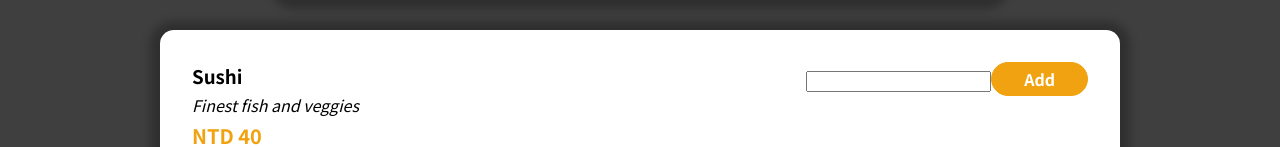
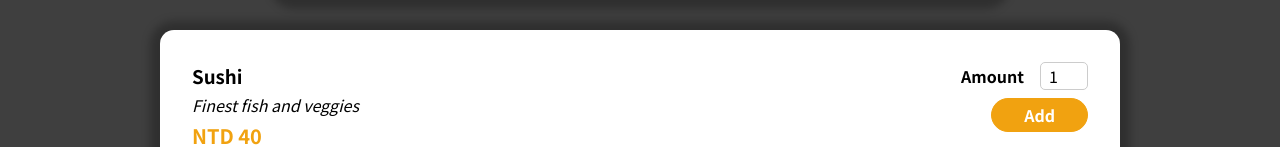
Before and after one commit to JohnnyHsu041/food-order-app, a React (Create React App) app: page / in a window 1280 px wide. Shown: the part 667-814 px from the top of the page. Built offline with nearby package versions, Linux system fonts and the light colour scheme.

Commit message:
created input and fixed mealitem form's label issue

```diff
--- a/src/components/Meals/AvaliableMeals.js
+++ b/src/components/Meals/AvaliableMeals.js
@@ -34,6 +34,7 @@
 function AvaliableMeals() {
   const mealList = DUMMY_MEALS.map((meal) => (
     <MealItem
+      id={meal.id}
       key={meal.id}
       name={meal.name}
       description={meal.description}
--- a/src/components/Meals/MealItem/MealItem.js
+++ b/src/components/Meals/MealItem/MealItem.js
@@ -14,7 +14,7 @@
         <div className={classes.price}>{price}</div>
       </div>
       <div>
-        <MealItemForm />
+        <MealItemForm id={props.id} />
       </div>
     </li>
   );
--- a/src/components/Meals/MealItem/MealItemForm.js
+++ b/src/components/Meals/MealItem/MealItemForm.js
@@ -1,11 +1,22 @@
 import React from "react";
 
+import Input from "../../UI/Input";
 import classes from "./MealItemForm.module.css";
 
 function MealItemForm(props) {
   return (
     <form className={classes.form}>
-      <input />
+      <Input
+        label="Amount"
+        input={{
+          id: "amount_" + props.id,
+          type: "number",
+          min: "1",
+          max: "5",
+          step: "1",
+          defaultValue: "1",
+        }}
+      />
       <button>Add</button>
     </form>
   );
--- /dev/null
+++ b/src/components/UI/Input.js
@@ -0,0 +1,14 @@
+import React from "react";
+
+import classes from "./Input.module.css";
+
+function Input(props) {
+  return (
+    <div className={classes.input}>
+      <label htmlFor={props.input.id}>{props.label}</label>
+      <input {...props.input} />
+    </div>
+  );
+}
+
+export default Input;
--- /dev/null
+++ b/src/components/UI/Input.module.css
@@ -0,0 +1,18 @@
+.input {
+  display: flex;
+  align-items: center;
+  margin-bottom: 0.5rem;
+}
+
+.input label {
+  font-weight: bold;
+  margin-right: 1rem;
+}
+
+.input input {
+  font: inherit;
+  width: 3rem;
+  border-radius: 5px;
+  border: 1px solid #ccc;
+  padding-left: 0.5rem;
+}
```
